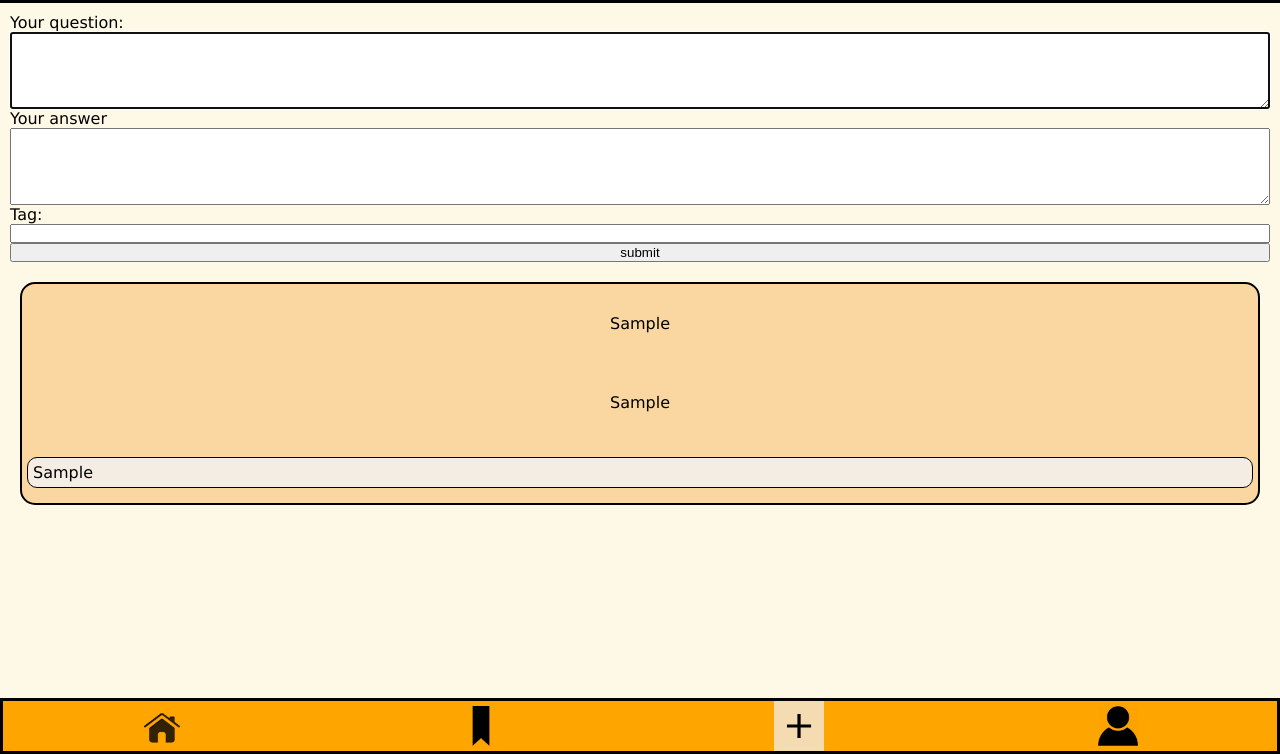
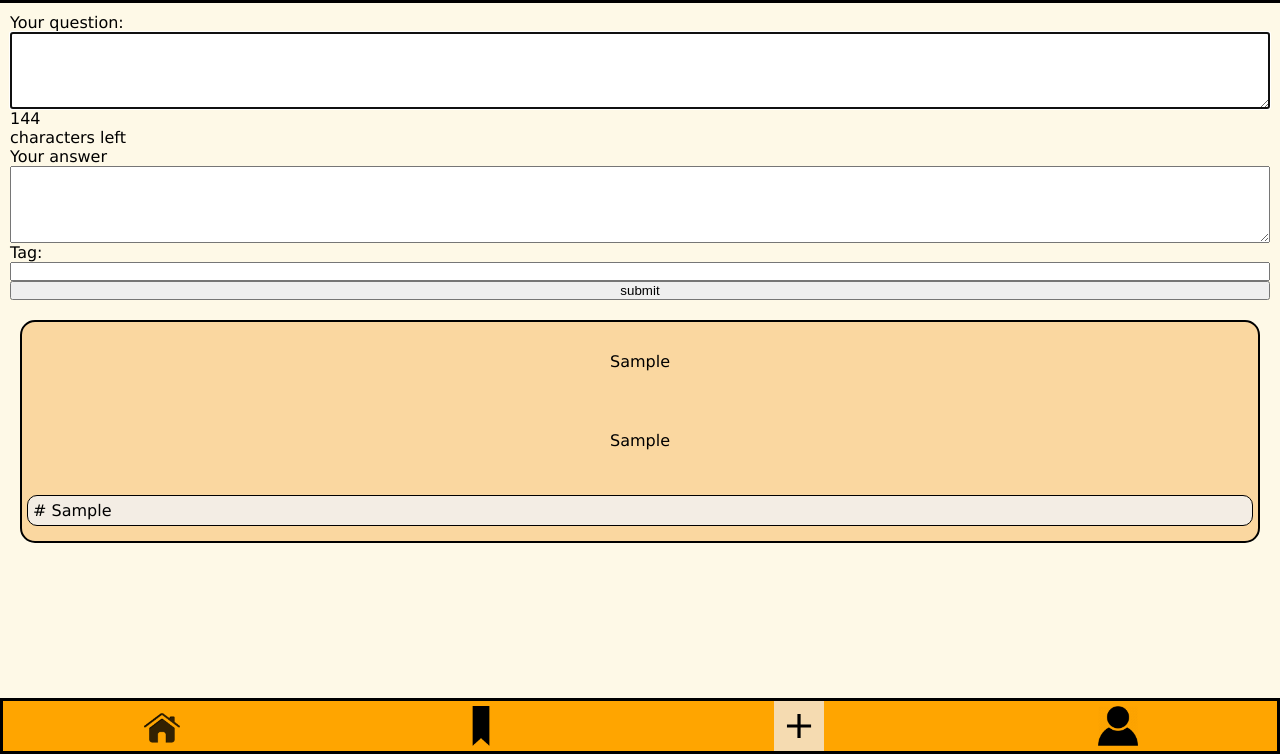
Before and after one commit to NilsOt1/Quiz-App, a plain HTML site: page form.html in a window 1280 px wide. Both pictures are taken after typing "Sample", "Sample", "Sample" into the empty fields and a click on the button "submit". Shown: the part 46-800 px from the top of the page. Drawn offline with Linux system fonts and the light colour scheme.

Commit message:
add characters left

```diff
--- a/form.html
+++ b/form.html
@@ -22,7 +22,9 @@
           rows="5"
           cols="20"
           data-js="question"
+          maxlength="150"
         ></textarea>
+        <p><span data-js="char"></span> characters left</p>
         <label for="your-answer">Your answer</label>
         <textarea
           class="answer--input"
@@ -30,6 +32,7 @@
           name="answer"
           rows="5"
           cols="20"
+          maxlength="150"
         ></textarea>
         <label for="your-tag">Tag:</label>
         <input id="your-tag" type="text" name="tag" class="tag--input" />
--- a/js/index.js
+++ b/js/index.js
@@ -3,6 +3,7 @@ const cardAnswers = document.querySelectorAll('[data-js="cardAnswer"]');
 const questionForm = document.querySelector('[data-js="questionForm"]');
 const formMain = document.querySelector('[data-js="formMain"]');
 const formQuestion = document.querySelector('[data-js="question"]');
+const char = document.querySelector('[data-js="char"]');
 
 answerButtons.forEach((button, answer) => {
   button.addEventListener("click", () => {
@@ -22,10 +23,13 @@ questionForm.addEventListener("submit", (event) => {
   const formData = new FormData(event.target);
   const data = Object.fromEntries(formData);
 
+  const questionCharactersLeft = 150 - data.question.length;
+
   const newCard = document.createElement("section");
   const newQuestion = document.createElement("p");
   const newAnswer = document.createElement("p");
   const newTags = document.createElement("p");
+  const questionCharacters = document.createElement("p");
 
   newCard.classList.add("card");
   newQuestion.textContent = data.question;
@@ -33,11 +37,15 @@ questionForm.addEventListener("submit", (event) => {
   newAnswer.classList.add("card__question");
   newAnswer.textContent = data.answer;
   newTags.classList.add("card__categories--flex");
-  newTags.textContent = data.tag;
+  newTags.textContent = "# " + data.tag;
+  questionCharacters.innerText = questionCharactersLeft;
 
+  char.append(questionCharacters);
   formMain.append(newCard);
   newCard.append(newQuestion, newAnswer, newTags);
 
   event.target.reset();
   formQuestion.focus();
+
+  console.log(formQuestion.value.length);
 });
```
